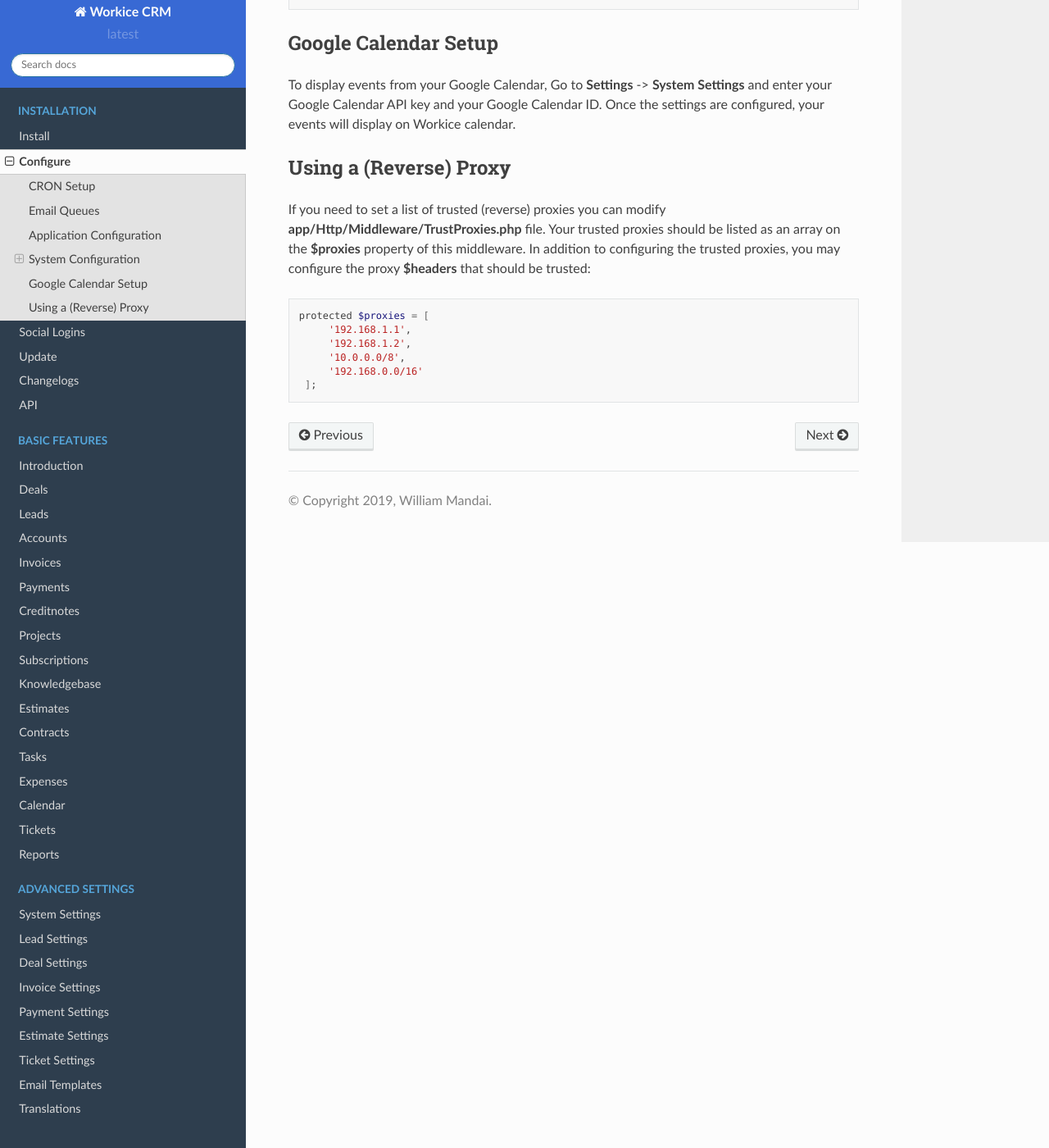
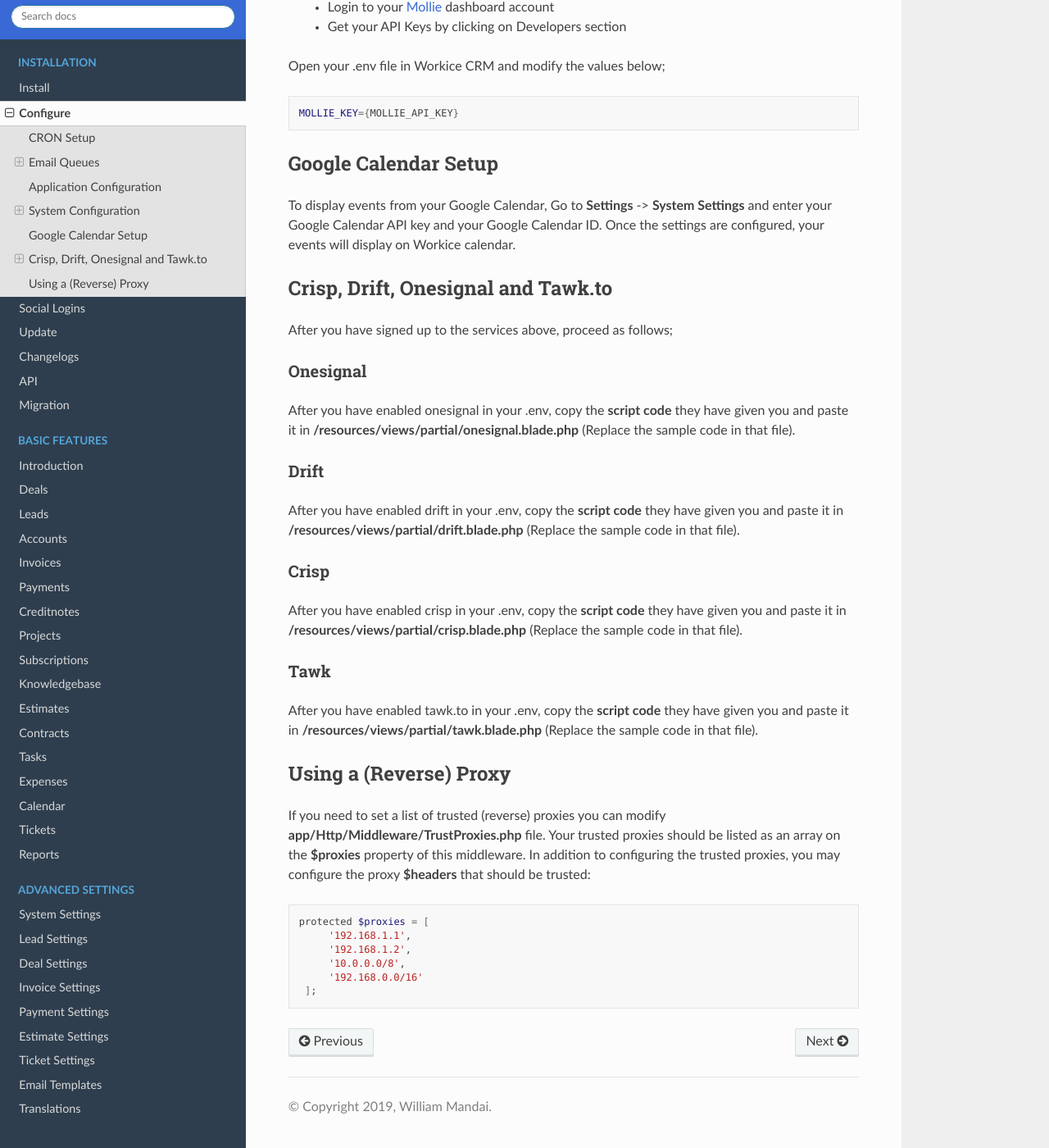
Before and after one commit to wmandai/workice-docs, a Sphinx documentation site: the page built from docs/source/configure.rst, in a window 1280 px wide and 1400 px high, scrolled down 4987 px. Shown: the whole window at 82% size. Built offline with Sphinx 7.4.7 and the Read the Docs theme 2.0.0, drawn with Linux system fonts in a browser that asks for light colours; some of the changed text lies outside the part shown.

```diff
--- a/docs/source/configure.rst
+++ b/docs/source/configure.rst
@@ -18,6 +18,12 @@
 You can change the queue driver in your .env file ``QUEUE_DRIVER=database``
 
 .. Note:: You can process the jobs by running ``php artisan queue:work --queue=default,high,normal,low --tries=3 --daemon``.
+
+Supervisord Configuration
+-----------------------------
+We highly recommend configuring supervisord to monitor your processes and restart your queue if it fails.
+Read more on `Supervisord Configuration <https://laravel.com/docs/5.7/queues#supervisor-configuration>`__
+
 
 Application Configuration
 """""""""""""""""""""""""
@@ -41,9 +47,10 @@
 - ``ALERT_TODO_DAYS`` - Number of days to notify me before a todo is overdue
 - ``ESTIMATE_REMIND_DAYS`` - Number of days before a reminder is sent to client about expiring estimate. Default 2 days
 - ``CONTRACT_REMIND_DAYS`` - Days before a client is notified of expiring contract that has not been signed. Default 2 days
-- ``ENABLE_DRIFT`` - Enable `Drift <https://drift.com>`_
-- ``ENABLE_CRISP`` - Enable `Crisp <https://crisp.chat>`_
-- ``ENABLE_ONESIGNAL`` - Enable `Onesignal <https://onesignal.com>`_
+- ``ENABLE_DRIFT`` - Enable `Drift <https://drift.com>`_  (Read below on how to configure)
+- ``ENABLE_CRISP`` - Enable `Crisp <https://crisp.chat>`_  (Read below on how to configure)
+- ``ENABLE_ONESIGNAL`` - Enable `Onesignal <https://onesignal.com>`_ (Read below on how to configure)
+- ``ENABLE_TAWK`` - Enable `Tawk <https://tawk.to>`_   (Read below on how to configure)
 
 Backup Settings
 ---------------
@@ -191,6 +198,26 @@
 """""""""""""""""""""""
 To display events from your Google Calendar, Go to **Settings** -> **System Settings** and enter your Google Calendar API key and your Google Calendar ID. Once the settings are configured, your events will display on Workice calendar.
 
+Crisp, Drift, Onesignal and Tawk.to
+""""""""""""""""""""""""""""""""""""""""""""""""
+After you have signed up to the services above, proceed as follows;
+
+Onesignal
+------------
+After you have enabled onesignal in your .env, copy the **script code** they have given you and paste it in **/resources/views/partial/onesignal.blade.php** (Replace the sample code in that file).
+
+Drift
+------------
+After you have enabled drift in your .env, copy the **script code** they have given you and paste it in **/resources/views/partial/drift.blade.php** (Replace the sample code in that file).
+
+Crisp
+------------
+After you have enabled crisp in your .env, copy the **script code** they have given you and paste it in **/resources/views/partial/crisp.blade.php** (Replace the sample code in that file).
+
+Tawk
+------------
+After you have enabled tawk.to in your .env, copy the **script code** they have given you and paste it in **/resources/views/partial/tawk.blade.php** (Replace the sample code in that file).
+
 Using a (Reverse) Proxy
 """"""""""""""""""""""""
 
--- a/docs/source/index.rst
+++ b/docs/source/index.rst
@@ -23,6 +23,7 @@
    update
    changelogs
    api
+   migration
 
 .. _basic-features:
 
--- a/docs/source/install.rst
+++ b/docs/source/install.rst
@@ -34,7 +34,7 @@
 
 - Release Notes: `Changelogs <changelogs.html>`__
 
-- Feature requests: `desk.workice.com/features <https://desk.workice.com/features>`_
+- Feature requests: `desk.workice.com <https://desk.workice.com>`_
 
 Step 2: Upload the code to your server
 """"""""""""""""""""""""""""""""""""""
--- a/docs/source/translations.rst
+++ b/docs/source/translations.rst
@@ -25,3 +25,6 @@
  - Upload your backup file to restore your translations
 
 .. ATTENTION:: This action will overwrite your current translations
+
+
+.. NOTE:: If you need your translations added to next updates you can help translate it on `Github <https://github.com/wmandai/workice-translations>`__
```
Also changed, not shown: docs/source/migration.rst (added, +36 -0 lines), docs/source/update.rst (+5 -7 lines).
